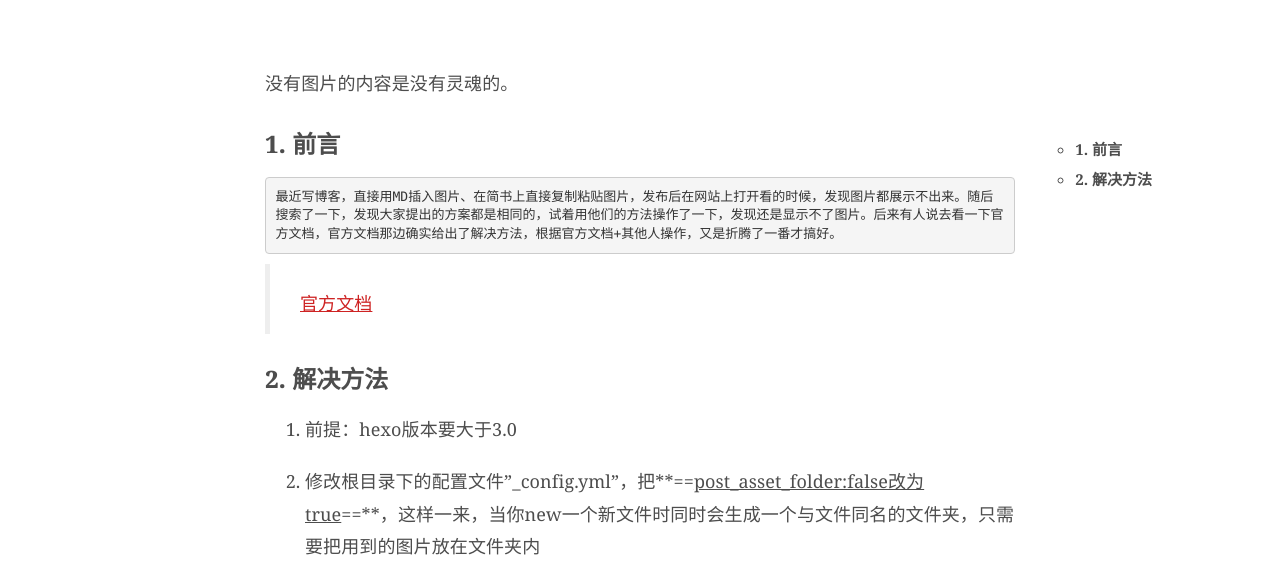
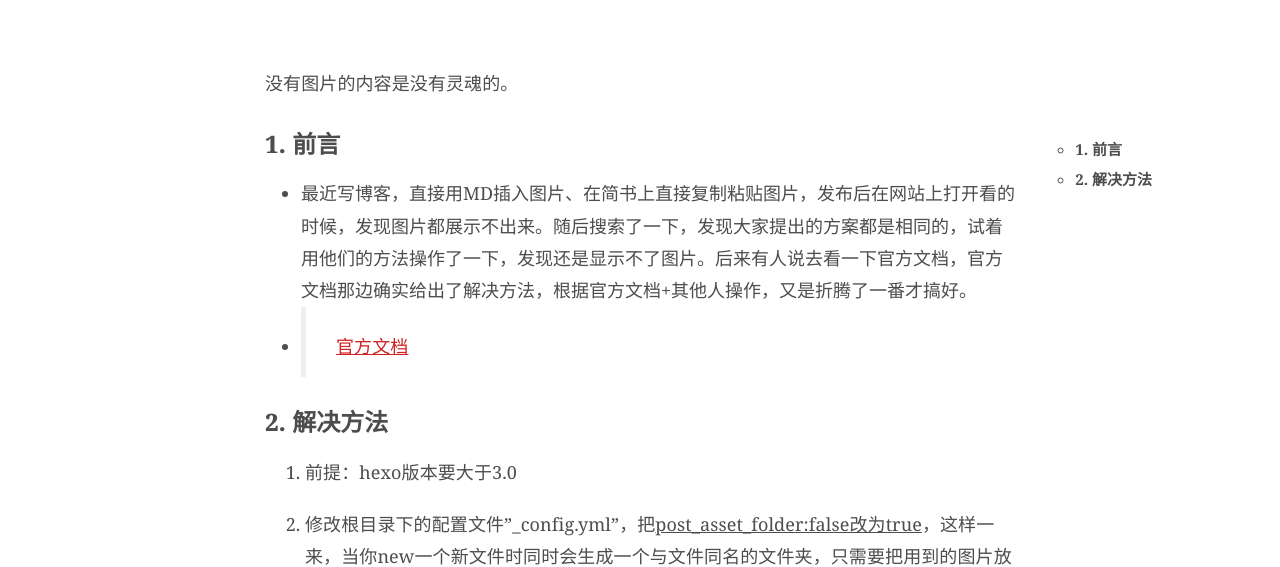
Before and after one commit to Altmanxy/Altmanxy.github.io, a plain HTML site: page 2022/10/19/博客图片无法展示问题/index.html in a window 1280 px wide. Shown: the part 236-803 px from the top of the page. Drawn offline with nearby package versions, Linux system fonts and the light colour scheme; no server answers.

Commit message:
Site updated: 2022-10-19 17:50:57

```diff
--- a/2022/10/19/博客图片无法展示问题/index.html
+++ b/2022/10/19/博客图片无法展示问题/index.html
@@ -82,15 +82,17 @@
                         <p>没有图片的内容是没有灵魂的。</p>
 <span id="more"></span>
 
-<h3 id="1-前言"><a href="#1-前言" class="headerlink" title="1. 前言"></a>1. 前言</h3><pre><code>最近写博客，直接用MD插入图片、在简书上直接复制粘贴图片，发布后在网站上打开看的时候，发现图片都展示不出来。随后搜索了一下，发现大家提出的方案都是相同的，试着用他们的方法操作了一下，发现还是显示不了图片。后来有人说去看一下官方文档，官方文档那边确实给出了解决方法，根据官方文档+其他人操作，又是折腾了一番才搞好。
-</code></pre>
-<blockquote>
+<h3 id="1-前言"><a href="#1-前言" class="headerlink" title="1. 前言"></a>1. 前言</h3><ul>
+<li>最近写博客，直接用MD插入图片、在简书上直接复制粘贴图片，发布后在网站上打开看的时候，发现图片都展示不出来。随后搜索了一下，发现大家提出的方案都是相同的，试着用他们的方法操作了一下，发现还是显示不了图片。后来有人说去看一下官方文档，官方文档那边确实给出了解决方法，根据官方文档+其他人操作，又是折腾了一番才搞好。</li>
+<li><blockquote>
 <p><a target="_blank" rel="noopener" href="https://hexo.io/zh-cn/docs">官方文档</a></p>
 </blockquote>
+</li>
+</ul>
 <h3 id="2-解决方法"><a href="#2-解决方法" class="headerlink" title="2. 解决方法"></a>2. 解决方法</h3><ol>
 <li><p>前提：hexo版本要大于3.0</p>
 </li>
-<li><p>修改根目录下的配置文件”_config.yml”，把**&#x3D;&#x3D;<u>post_asset_folder:false改为true</u>&#x3D;&#x3D;**，这样一来，当你new一个新文件时同时会生成一个与文件同名的文件夹，只需要把用到的图片放在文件夹内</p>
+<li><p>修改根目录下的配置文件”_config.yml”，把<u>post_asset_folder:false改为true</u>，这样一来，当你new一个新文件时同时会生成一个与文件同名的文件夹，只需要把用到的图片放在文件夹内</p>
 <img src="/2022/10/19/%E5%8D%9A%E5%AE%A2%E5%9B%BE%E7%89%87%E6%97%A0%E6%B3%95%E5%B1%95%E7%A4%BA%E9%97%AE%E9%A2%98/3.png" class title="修改配置">
 
 <img src="/2022/10/19/%E5%8D%9A%E5%AE%A2%E5%9B%BE%E7%89%87%E6%97%A0%E6%B3%95%E5%B1%95%E7%A4%BA%E9%97%AE%E9%A2%98/1.png" class title="同名文件夹">
```
Also changed, not shown: 2022/10/13/GitHub-hexo搭建博客/index.html (+1 -1 lines), atom.xml (+4 -4 lines).
